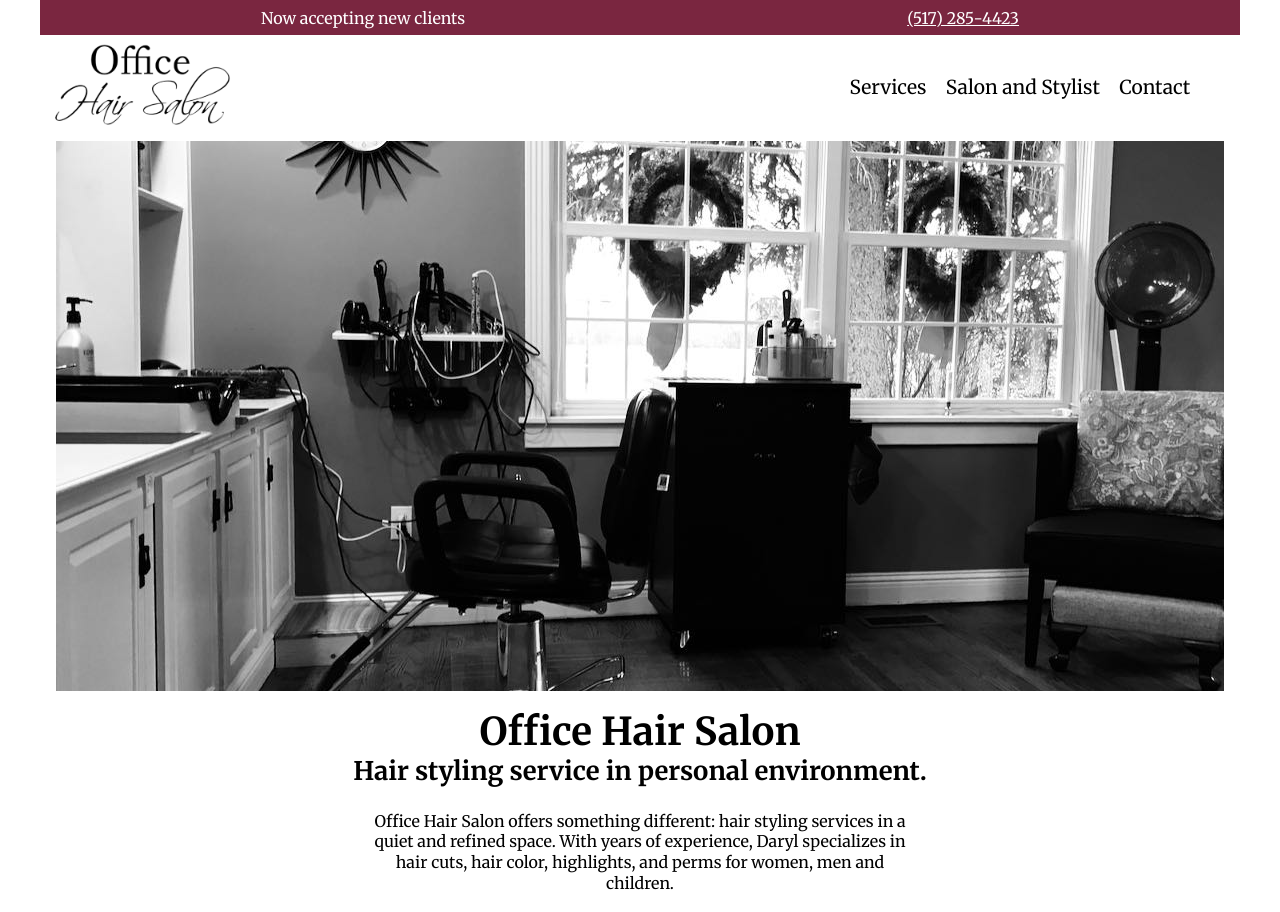
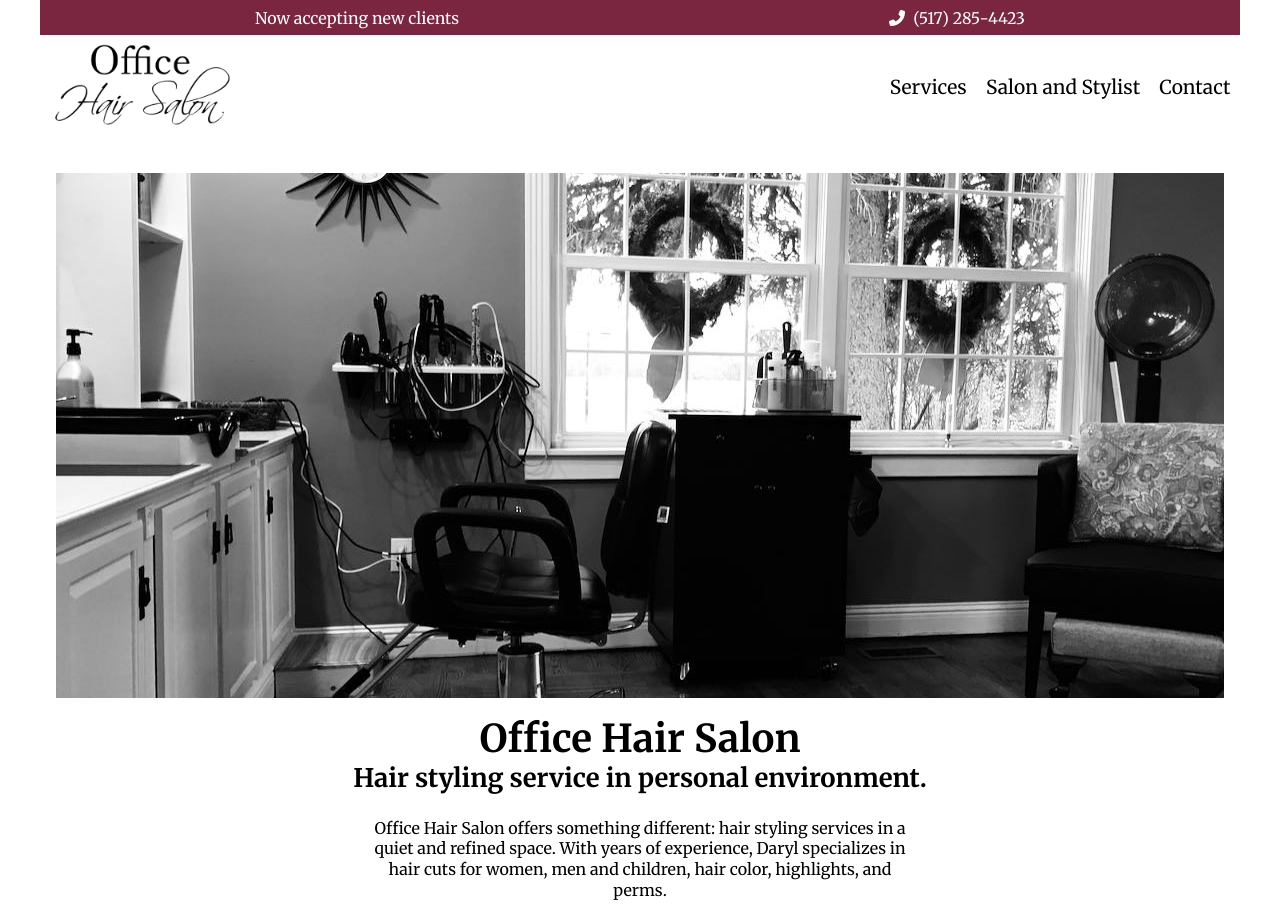
Before and after one commit to ackerm44/office-hair-salon, a plain HTML site: page index.html in a window 1280 px wide. Shown: the top 912 px of the page. Drawn offline with nearby package versions, Linux system fonts and the light colour scheme.

Commit message:
Layout work

```diff
--- a/css/custom.css
+++ b/css/custom.css
@@ -29,12 +29,6 @@ li {
     justify-content: center;
 
 }
-@media (min-width: 421px) {
-    .home-hero {
-        height: 550px;
-        background: url(../img/salon-hero-noir-1200w.jpeg);
-    }
-}
 
 #mobile-menu-icon div {
     border-bottom: 2px solid;
@@ -46,8 +40,9 @@ li {
     background-color: var(--accent-color-1);
     height: 35px;
 }
-.top-bar p, .top-bar a {
+.top-bar p, .top-bar a, .top-bar span {
     color: #fff;
+    text-decoration: none;
 }
 
 .cta-button {
@@ -58,3 +53,18 @@ li {
     padding: 1em;
     box-shadow: 0 0 5px grey;
 }
+i.fa-phone {
+    display: none;
+}
+
+@media (min-width: 30em) {
+    .home-hero {
+        height: 525px;
+        background: url(../img/salon-hero-noir-1200w.jpeg);
+    }
+    i.fa-phone {
+        display: inline-block;
+        transform: scaleX(-1);
+        margin-right: 0.5em;
+    }
+}
--- a/css/theme.css
+++ b/css/theme.css
@@ -5,6 +5,7 @@ body {
 main {
     margin-left: 1em;
     margin-right: 1em;
+    margin-top: 2em;
 }
 nav {
     background: var(--light-gray);
@@ -16,12 +17,16 @@ nav {
     flex-direction: column;
 }
 nav p {
-    /* color: var(--accent-color-2); */
     text-decoration: none;
     padding: 0.25em 0.5em;
     font-size: 1.2em;
     margin: 0.5em 0;
     cursor: pointer;
+}
+nav p:hover {
+    transform: translateY(-3px);
+    color: var(--accent-color-3);
+    font-weight: bold;
 }
 nav p span {
     float: right;
@@ -136,8 +141,8 @@ iframe {
     align-items: flex-end;
 }
 [class*="col-"] {
-    position: relative;
-    width: 100%;
+    /* position: relative;
+    width: 100%; */
     /* padding-right: 15px;
     padding-left: 15px; */
 }
@@ -175,7 +180,14 @@ iframe {
 }
 
 @media (min-width: 30em) {
-    .col-
+    .col-sm-3 {
+        max-width: 25%;
+        flex: 0 0 25%;
+    }
+    .col-sm-4 {
+        max-width: 33.333333333%;
+        flex: 0 0 33.33333333%;
+    }
     .col-sm-6 {
         max-width: 50%;
         flex: 0 0 50%;
@@ -227,6 +239,10 @@ iframe {
         max-width: 33.3333333333%;
         flex: 0 0 33.3333333333%;
     }
+    .col-lg-5 {
+        max-width: 41.666666666%;
+        flex: 0 0 41.666666666%;
+    }
     .order-lg-2 {
         order: 2;
     }
@@ -236,6 +252,9 @@ iframe {
     #mobile-menu-icon, nav .x-close, nav .divider, nav .arrow {
         display: none;
     }
+    /* main {
+        margin-top: 3em;
+    } */
     nav {
         background: unset;
         box-shadow: unset;
@@ -243,5 +262,6 @@ iframe {
         height: unset;
         width: unset;
         flex-direction: row;
+        justify-content: flex-end;
     }
 }
--- a/index.html
+++ b/index.html
@@ -33,24 +33,24 @@
     <header>
         <div class="align-items-center justify-content-around row top-bar">
             <p>Now accepting new clients</p>
-            <p><a href="tel:517-285-4423">(517) 285-4423</a></p>
+            <p><i class="fas fa-phone"></i><a href="tel:517-285-4423">(517) 285-4423</a></p>
         </div>
         <div class="row justify-content-between align-items-lg-center">
-            <div class="col-7 col-lg-4 position-relative order-lg-2">
+            <div class="col-7 col-lg-5 position-relative order-lg-2">
                 <div id="mobile-menu-icon" class="px-2 py-2">
                     <div></div>
                     <div></div>
                     <div></div>
                 </div>
                 <nav class="col-md-9 row show">
-                    <span class="x-close">X</span>
+                    <span class="x-close"><i class="far fa-window-close"></i></span>
                     <hr class="divider">
-                    <p data-link="#services">Services<span class="arrow">></span></p>
-                    <p data-link="#salon-and-stylist">Salon and Stylist<span class="arrow">></span></p>
-                    <p data-link="#contact">Contact<span class="arrow">></span></p>
+                    <p data-link="#services">Services<span class="arrow"><i class="fas fa-angle-right"></i></span></p>
+                    <p data-link="#salon-and-stylist">Salon and Stylist<span class="arrow"><i class="fas fa-angle-right"></i></span></p>
+                    <p data-link="#contact">Contact<span class="arrow"><i class="fas fa-angle-right"></i></span></p>
                 </nav>
             </div>
-            <div class="col-5 col-md-3 col-lg-2">
+            <div class="col-5 col-sm-4 col-lg-2">
                 <a href="index.html"><img class="w-100" src="img/office-hair-salon-logo.png" alt="Office Hair Salon Logo" /></a>
             </div>
         </div>
@@ -68,7 +68,7 @@
             <h2>Hair styling service in personal environment.</h2>
             <div class="row justify-content-center my-2">
                 <div class="col-md-6">
-                    <p>Office Hair Salon offers something different: hair styling services in a quiet and refined space. With years of experience, Daryl specializes in hair cuts, hair color, highlights, and perms for women, men and children.</p>
+                    <p>Office Hair Salon offers something different: hair styling services in a quiet and refined space. With years of experience, Daryl specializes in hair cuts for women, men and children, hair color, highlights, and perms.</p>
                 </div>
             </div>
 
--- a/js/theme.js
+++ b/js/theme.js
@@ -16,9 +16,9 @@ const routing = {
                 $('main').replaceWith(data);
             });
             window.location = window.location.pathname + hash;
-            if (window.innerWidth < 960) {
-                mobileMenu.toggleMenu();
-            }
+        }
+        if (window.innerWidth < 960) {
+            mobileMenu.toggleMenu();
         }
     },
     bindMenu: function() {
```
Also changed, not shown: pages/contact.html (+2 -2 lines), pages/salon-and-stylist.html (+3 -0 lines), pages/services.html (+6 -1 lines).
